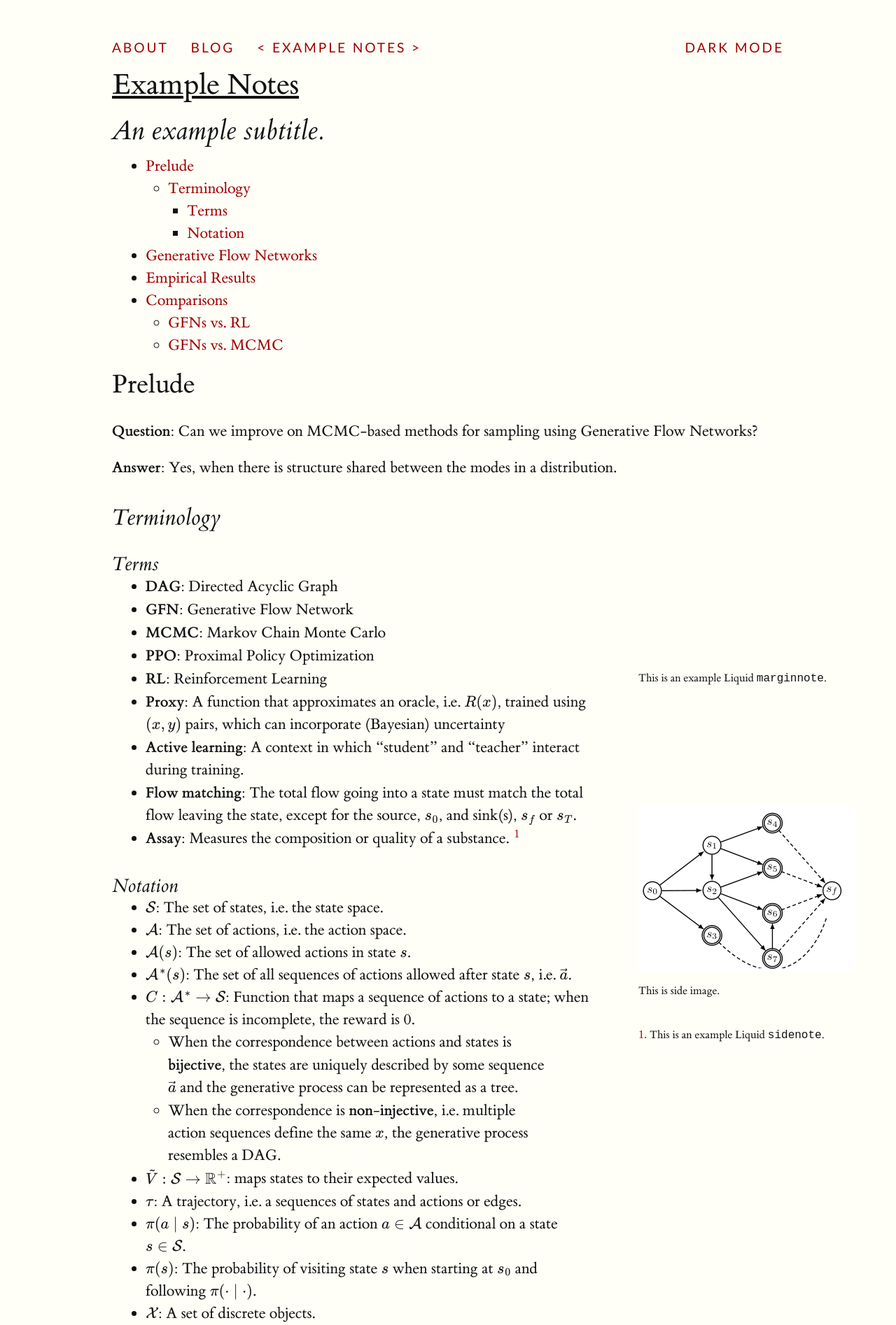
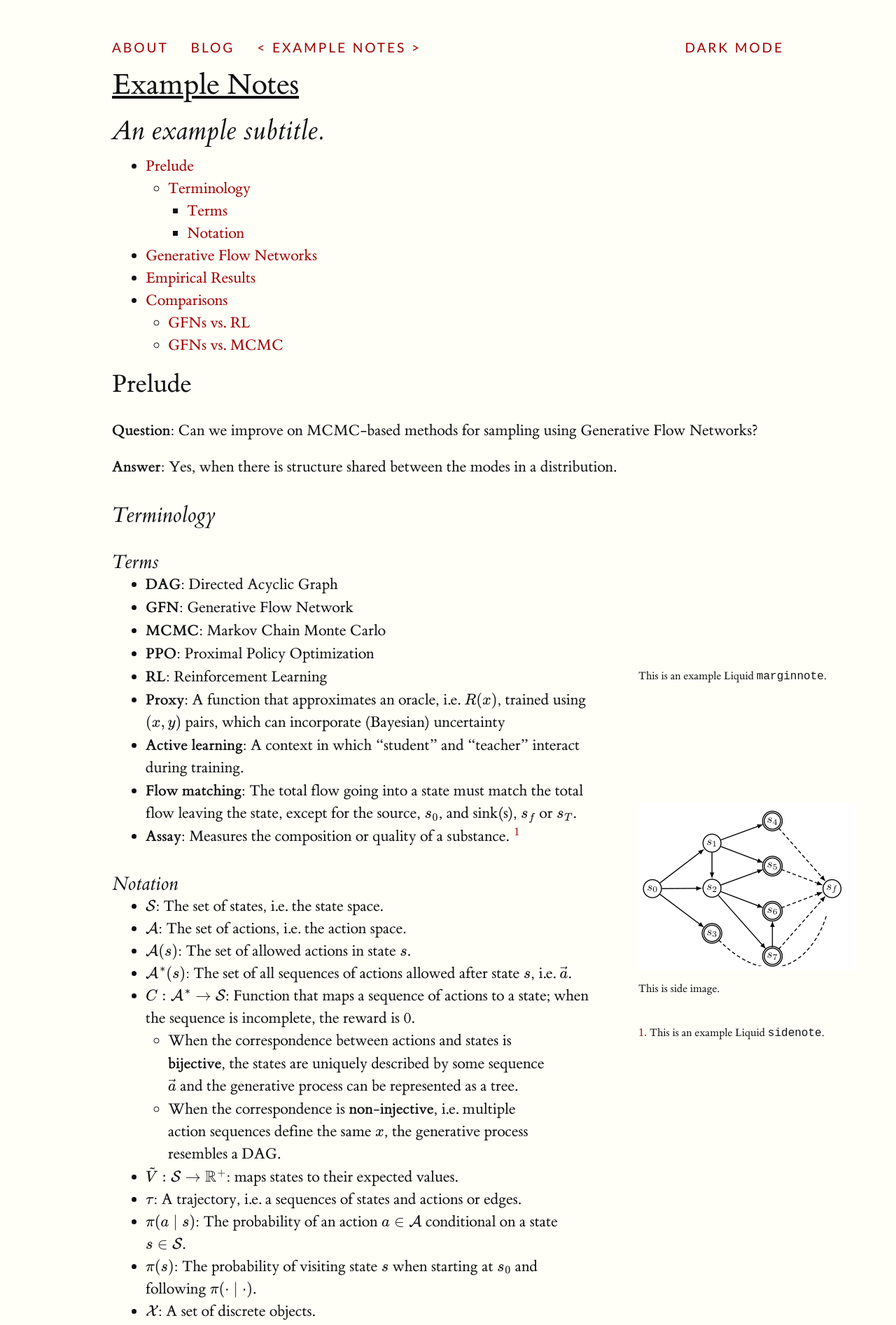
Before and after one commit to danjenson/et, a Jekyll site: the page built from notes.md, in a window 1280 px wide. Shown: the top 1894 px of the page at 70% size. Built offline with Jekyll 4.4.1, drawn with Linux system fonts in a browser that asks for light colours; some web fonts are replaced; our own code applies the rules of GitHub Pages for plain Markdown files; the table of contents is made by our own code.

Commit message:
further tweaks to h1 and h2

```diff
--- a/assets/css/main.scss
+++ b/assets/css/main.scss
@@ -177,7 +177,7 @@
   font-weight: 400;
   margin-top: 1.568rem;
   margin-bottom: 1.568rem;
-  font-size: 2.4rem;
+  font-size: 2.3rem;
   line-height: 0.784;
 }
 
@@ -191,7 +191,7 @@
   font-weight: 400;
   margin-top: 1.866666666666667rem;
   margin-bottom: 0;
-  font-size: 2.1rem;
+  font-size: 2rem;
   line-height: 0.933333333333333;
 }
 
--- a/docs/assets/css/main.css
+++ b/docs/assets/css/main.css
@@ -172,11 +172,11 @@
 
 body { width: 75%; margin-left: auto; margin-right: auto; font-family: ETBook, ETBembo, "Chronicle Text G2", Palatino, "Palatino Linotype", "Palatino LT STD", "Book Antiqua", Georgia, serif; background-color: var(--main-background-color); color: var(--main-text-color); max-width: 1400px; counter-reset: sidenote-counter; }
 
-h1 { font-weight: 400; margin-top: 1.568rem; margin-bottom: 1.568rem; font-size: 2.4rem; line-height: 0.784; }
+h1 { font-weight: 400; margin-top: 1.568rem; margin-bottom: 1.568rem; font-size: 2.3rem; line-height: 0.784; }
 
 h1 a { color: var(--main-text-color); text-decoration: underline; }
 
-h2 { font-style: italic; font-weight: 400; margin-top: 1.866666666666667rem; margin-bottom: 0; font-size: 2.1rem; line-height: 0.933333333333333; }
+h2 { font-style: italic; font-weight: 400; margin-top: 1.866666666666667rem; margin-bottom: 0; font-size: 2rem; line-height: 0.933333333333333; }
 
 h3 { font-style: italic; font-weight: 400; font-size: 1.8rem; margin-top: 2.1777777777777778rem; margin-bottom: 0; line-height: 1.08888888888889; }
 
--- a/docs/feed.xml
+++ b/docs/feed.xml
@@ -1,4 +1,4 @@
-<?xml version="1.0" encoding="utf-8"?><feed xmlns="http://www.w3.org/2005/Atom" ><generator uri="https://jekyllrb.com/" version="4.2.2">Jekyll</generator><link href="https://danjenson.github.io/et/feed.xml" rel="self" type="application/atom+xml" /><link href="https://danjenson.github.io/et/" rel="alternate" type="text/html" /><updated>2022-10-11T15:33:49-07:00</updated><id>https://danjenson.github.io/et/feed.xml</id><title type="html">Edward Tufte Jekyll Theme</title><subtitle>This is a sample Edward Tufte Jekyll Theme.</subtitle><author><name>Daniel Jenson</name></author><entry><title type="html">Welcome to Jekyll!</title><link href="https://danjenson.github.io/et/jekyll/update/2022/09/13/Hello-World.html" rel="alternate" type="text/html" title="Welcome to Jekyll!" /><published>2022-09-13T15:50:54-07:00</published><updated>2022-09-13T15:50:54-07:00</updated><id>https://danjenson.github.io/et/jekyll/update/2022/09/13/Hello-World</id><content type="html" xml:base="https://danjenson.github.io/et/jekyll/update/2022/09/13/Hello-World.html"><![CDATA[<p>You’ll find this post in your <code class="language-plaintext highlighter-rouge">_posts</code> directory. Go ahead and edit it and re-build the site to see your changes. You can rebuild the site in many different ways, but the most common way is to run <code class="language-plaintext highlighter-rouge">jekyll serve</code>, which launches a web server and auto-regenerates your site when a file is updated.</p>
+<?xml version="1.0" encoding="utf-8"?><feed xmlns="http://www.w3.org/2005/Atom" ><generator uri="https://jekyllrb.com/" version="4.2.2">Jekyll</generator><link href="https://danjenson.github.io/et/feed.xml" rel="self" type="application/atom+xml" /><link href="https://danjenson.github.io/et/" rel="alternate" type="text/html" /><updated>2022-10-11T15:45:18-07:00</updated><id>https://danjenson.github.io/et/feed.xml</id><title type="html">Edward Tufte Jekyll Theme</title><subtitle>This is a sample Edward Tufte Jekyll Theme.</subtitle><author><name>Daniel Jenson</name></author><entry><title type="html">Welcome to Jekyll!</title><link href="https://danjenson.github.io/et/jekyll/update/2022/09/13/Hello-World.html" rel="alternate" type="text/html" title="Welcome to Jekyll!" /><published>2022-09-13T15:50:54-07:00</published><updated>2022-09-13T15:50:54-07:00</updated><id>https://danjenson.github.io/et/jekyll/update/2022/09/13/Hello-World</id><content type="html" xml:base="https://danjenson.github.io/et/jekyll/update/2022/09/13/Hello-World.html"><![CDATA[<p>You’ll find this post in your <code class="language-plaintext highlighter-rouge">_posts</code> directory. Go ahead and edit it and re-build the site to see your changes. You can rebuild the site in many different ways, but the most common way is to run <code class="language-plaintext highlighter-rouge">jekyll serve</code>, which launches a web server and auto-regenerates your site when a file is updated.</p>
 
 <p>Jekyll requires blog post files to be named according to the following format:</p>
 
```
Also changed, not shown: 1 other file.
